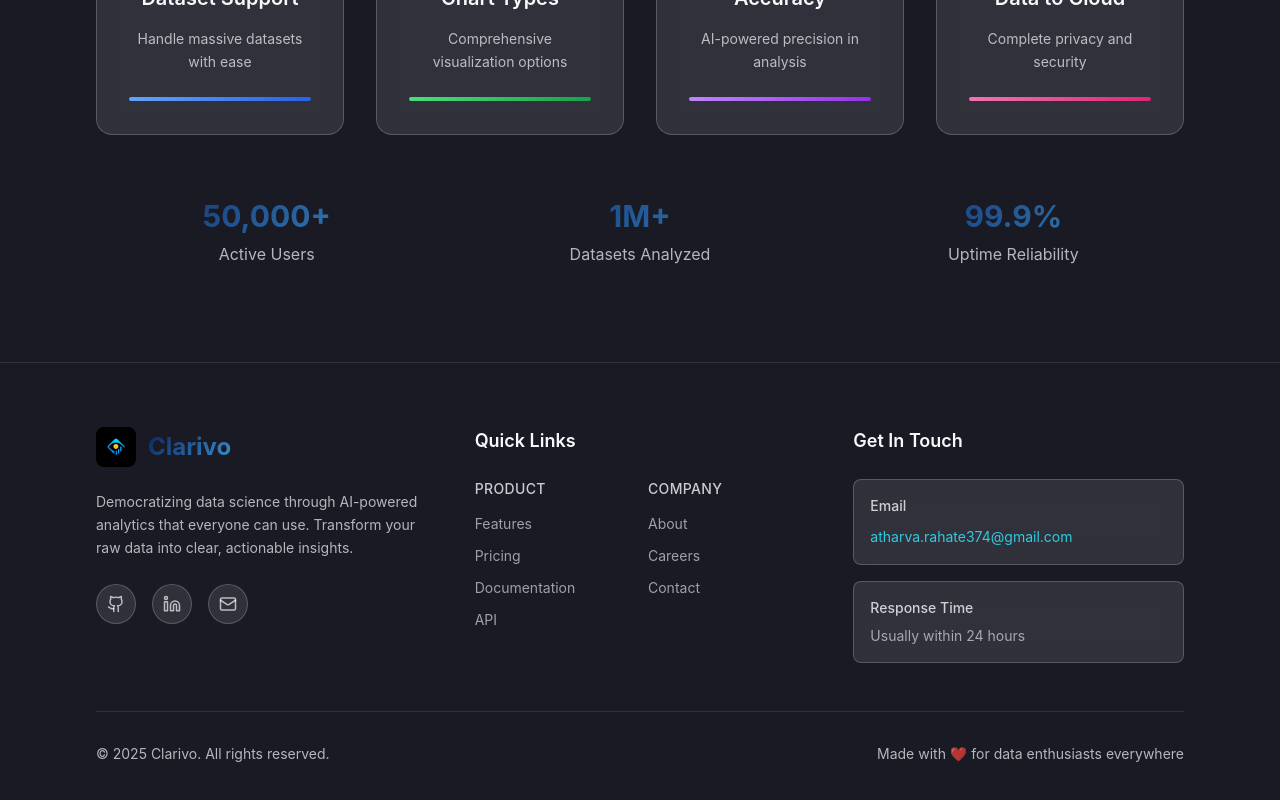
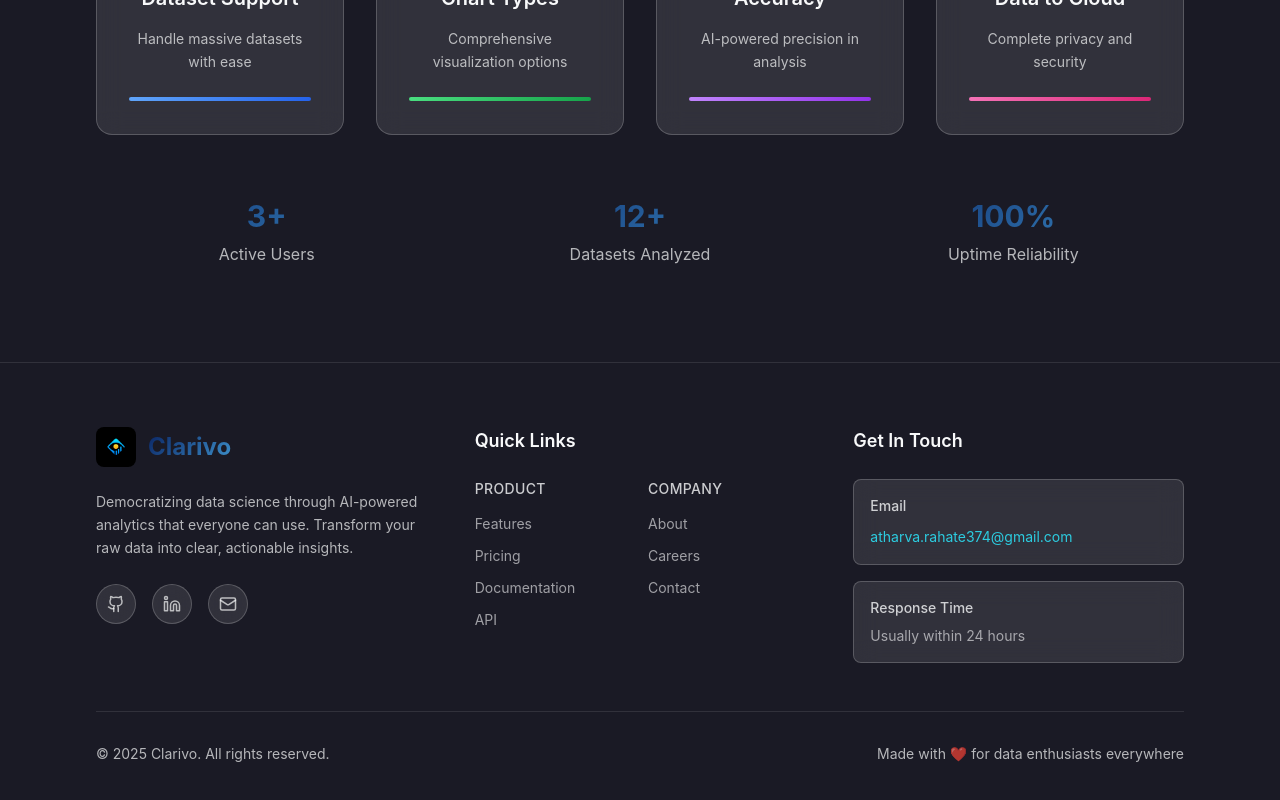
Before and after one commit to CrazAr374/clarivo, a Next.js app: page / in a window 1280 px wide. Shown: the part 3744-4544 px from the top of the page. Built offline with nearby package versions, Linux system fonts and the light colour scheme.

Commit message:
Hogaya reeeeeeeeeeeee part 18

```diff
--- a/components/StatsShowcase.tsx
+++ b/components/StatsShowcase.tsx
@@ -210,15 +210,15 @@ const StatsShowcase = () => {
           className="mt-16 grid grid-cols-1 md:grid-cols-3 gap-8"
         >
           <div className="text-center">
-            <div className="text-3xl font-bold text-gradient mb-2">50,000+</div>
+            <div className="text-3xl font-bold text-gradient mb-2">3+</div>
             <div className="text-neutral-light/70">Active Users</div>
           </div>
           <div className="text-center">
-            <div className="text-3xl font-bold text-gradient mb-2">1M+</div>
+            <div className="text-3xl font-bold text-gradient mb-2">12+</div>
             <div className="text-neutral-light/70">Datasets Analyzed</div>
           </div>
           <div className="text-center">
-            <div className="text-3xl font-bold text-gradient mb-2">99.9%</div>
+            <div className="text-3xl font-bold text-gradient mb-2">100%</div>
             <div className="text-neutral-light/70">Uptime Reliability</div>
           </div>
         </motion.div>
```
